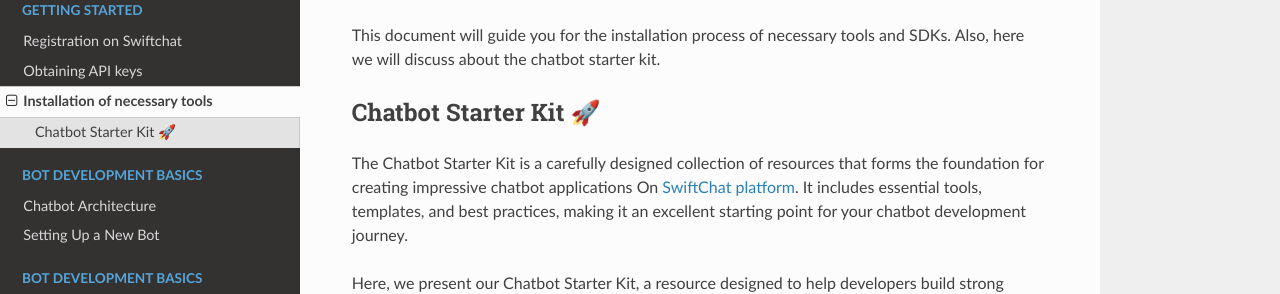
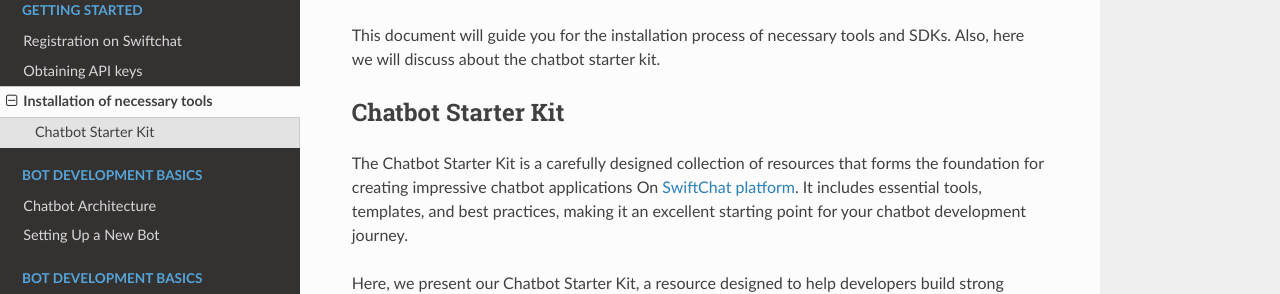
Before and after one commit to Priyanka-sharma181/Chatbot-Development-Guide, a Sphinx documentation site: the page built from docs/source/installation.rst, in a window 1280 px wide and 1369 px high. Shown: the part 136-430 px from the top of the window. Built offline with Sphinx 7.4.7 and the Read the Docs theme 2.0.0, drawn with Linux system fonts in a browser that asks for light colours; pages that are not in the unit, such as notebooks, are missing from menus.

Commit message:
updating files

```diff
--- a/docs/source/index.rst
+++ b/docs/source/index.rst
@@ -49,12 +49,11 @@ In this documentation, you'll explore the SwiftChat platform and its procedures,
 
    .. toctree::
       :caption: Getting Started
+      :maxdepth: 1
       :hidden:
 
       swiftchat_registration.rst
       get_api_key.rst
-
-      :maxdepth: 1
       installation.rst
 
    .. toctree::
--- a/docs/source/installation.rst
+++ b/docs/source/installation.rst
@@ -2,7 +2,7 @@ Installation of necessary tools
 ====================
 This document will guide you for the installation process of necessary tools and SDKs. Also, here we will discuss about the chatbot starter kit.
 
-Chatbot Starter Kit 🚀
+Chatbot Starter Kit
 ------------
 
 The Chatbot Starter Kit is a carefully designed collection of resources that forms the foundation for creating impressive chatbot applications On `SwiftChat platform <https://convegenius.com/>`_. It includes essential tools, templates, and best practices, making it an excellent starting point for your chatbot development journey.
```
